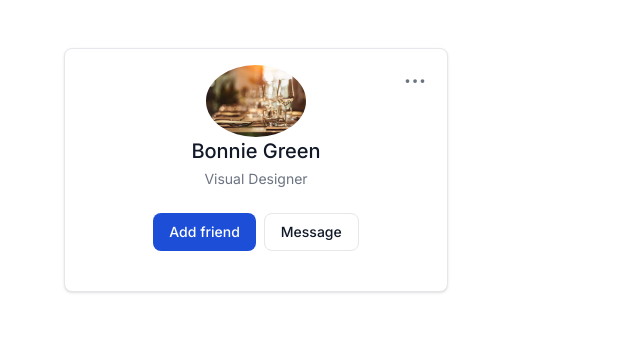
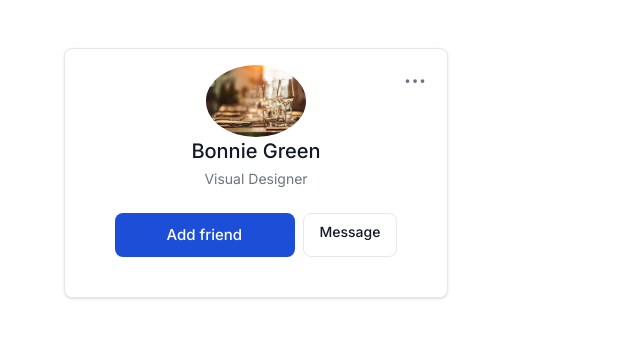
Before and after one commit to TamannaAfroz2666/PracticeProjectNextJs, a Next.js app: page /content-blog/1 in a window 1280 px wide. Shown: the top 338 px of the page, without its empty margins (0-640 px from the left). Built offline with nearby package versions, Linux system fonts and the light colour scheme.

Commit message:
friend request add and cancelation functionality done

```diff
--- a/src/Styles/LearnMore/LearnMore.css
+++ b/src/Styles/LearnMore/LearnMore.css
@@ -1,20 +1,39 @@
-*{
+* {
     margin: 0;
     padding: 0;
     box-sizing: border-box;
 }
 
-.imgCore{
+.imgCore {
     border-radius: 50%;
 }
-.dropDownBtn{
+
+.dropDownBtn {
     position: fixed;
 }
-#dropdown{
+
+#dropdown {
     margin: 3rem 0 0 0;
     position: fixed;
 }
-.cardContainer{
+
+.cardContainer {
     margin: 3rem 4rem;
     position: relative;
 }
+
+.addFriend {
+    width: 180px;
+    position: relative;
+    padding: 12px 52px;
+    font-size: 15px;
+
+}
+
+.cancelFriendRequest {
+    width: 180px;
+    position: relative;
+    padding: 12px 70px;
+    font-size: 15px;
+
+}
--- a/src/app/content-blog/[learnmore]/page.jsx
+++ b/src/app/content-blog/[learnmore]/page.jsx
@@ -1,15 +1,25 @@
-"use client"
+"use client";
 import React, { useState } from "react";
 import Image from "next/image";
 import "../../../Styles/LearnMore/LearnMore.css";
 
 const LearnMore = () => {
-    const [isOpen, setIsOpen] = useState(false)
+  const [isOpen, setIsOpen] = useState(false);
+  const [addFriendButton, setAddFriendButton] = useState(true);
+
   const openToggle = () => {
-        console.log('click');
-        setIsOpen(!isOpen)
+    console.log("click");
+    setIsOpen(!isOpen);
+  };
+  const addFriendHandler = () => {
+    console.log("add friend on site ");
+    setAddFriendButton(false)
+  };
+  const addFriendRequestingHandler = () => {
+    console.log('friend request done');
+    setAddFriendButton(true)
+
   }
-
 
   return (
     <div className="cardContainer">
@@ -20,7 +30,6 @@ const LearnMore = () => {
             onClick={openToggle}
             className="dropDownBtn inline-block text-gray-500 dark:text-gray-400 hover:bg-gray-100 dark:hover:bg-gray-700 focus:ring-4 focus:outline-none focus:ring-gray-200 dark:focus:ring-gray-700 rounded-lg text-sm p-1.5"
             type="button"
-
           >
             <span className="sr-only">Open dropdown</span>
             <svg
@@ -36,9 +45,14 @@ const LearnMore = () => {
           {/* Dropdown menu */}
           <div
             id="dropdown"
-        className={`z-10 ${isOpen ? 'block' : 'hidden'}  text-base list-none bg-white divide-y divide-gray-100 rounded-lg shadow w-44 dark:bg-gray-700`}
+            className={`z-10 ${
+              isOpen ? "block" : "hidden"
+            }  text-base list-none bg-white divide-y divide-gray-100 rounded-lg shadow w-44 dark:bg-gray-700`}
           >
-        <ul className="py-2 dropDownList11" aria-labelledby="dropdownButton">
+            <ul
+              className="py-2 dropDownList11"
+              aria-labelledby="dropdownButton"
+            >
               <li>
                 <a
                   href="#"
@@ -67,7 +81,6 @@ const LearnMore = () => {
           </div>
         </div>
         <div class="flex flex-col items-center pb-10">
-          {/* <img class="w-24 h-24 mb-3 rounded-full shadow-lg" src="/docs/images/people/profile-picture-3.jpg" alt="Bonnie image"/> */}
           <Image
             src="/img1.jpg"
             height={100}
@@ -82,12 +95,27 @@ const LearnMore = () => {
             Visual Designer
           </span>
           <div class="flex mt-4 md:mt-6">
-            <a
-              href="#"
-              class="inline-flex items-center px-4 py-2 text-sm font-medium text-center text-white bg-blue-700 rounded-lg hover:bg-blue-800 focus:ring-4 focus:outline-none focus:ring-blue-300 dark:bg-blue-600 dark:hover:bg-blue-700 dark:focus:ring-blue-800"
+            <div>
+             {addFriendButton &&(
+               <button
+               onClick={addFriendHandler}
+               class="addFriend inline-flex items-center px-4 py-2 text-sm font-medium text-center text-white bg-blue-700 rounded-lg hover:bg-blue-800 focus:ring-4 focus:outline-none focus:ring-blue-300 dark:bg-blue-600 dark:hover:bg-blue-700 dark:focus:ring-blue-800"
              >
                Add friend
-            </a>
+             </button>
+             )}
+             {!addFriendButton &&(
+               <button
+               onClick={addFriendRequestingHandler}
+               class="cancelFriendRequest inline-flex items-center px-4 py-2 text-sm font-medium text-center text-white bg-blue-700 rounded-lg hover:bg-blue-800 focus:ring-4 focus:outline-none focus:ring-blue-300 dark:bg-blue-600 dark:hover:bg-blue-700 dark:focus:ring-blue-800"
+             >
+               Cancel
+             </button>
+             )}
+
+
+
+            </div>
             <a
               href="#"
               class="py-2 px-4 ms-2 text-sm font-medium text-gray-900 focus:outline-none bg-white rounded-lg border border-gray-200 hover:bg-gray-100 hover:text-blue-700 focus:z-10 focus:ring-4 focus:ring-gray-100 dark:focus:ring-gray-700 dark:bg-gray-800 dark:text-gray-400 dark:border-gray-600 dark:hover:text-white dark:hover:bg-gray-700"
```
Lines whose indentation alone changed are shown as unchanged.
